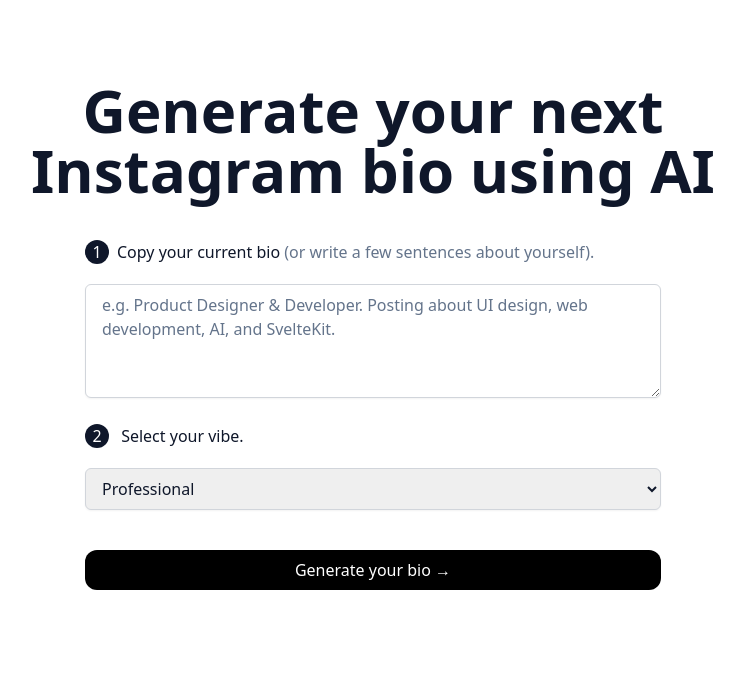
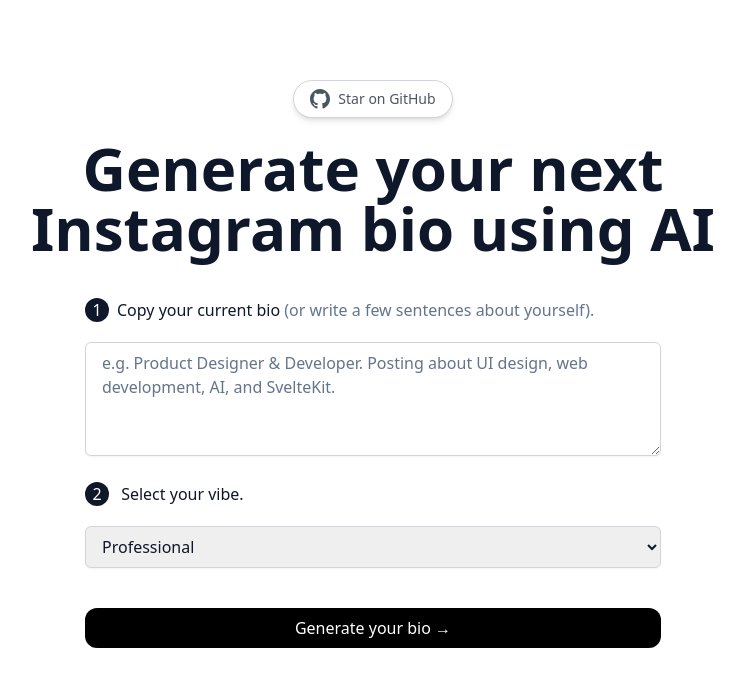
Before and after one commit to zaxwebs/ig-bio-gen, a SvelteKit app: page / in a window 1280 px wide. Shown: the top 686 px of the page, without its empty margins (267-1011 px from the left). Built offline with nearby package versions, Linux system fonts and the light colour scheme.

Commit message:
added star on GitHub link

```diff
--- /dev/null
+++ b/src/lib/components/StarOnGitHub.svelte
@@ -0,0 +1,17 @@
+<a
+	class="flex max-w-fit items-center justify-center space-x-2 rounded-full border border-gray-300 bg-white px-4 py-2 text-sm text-gray-600 shadow-md transition-colors hover:bg-gray-100 mb-5"
+	href="https://github.com/zaxwebs/ig-bio-gen"
+	target="_blank"
+	rel="noopener noreferrer"
+	><svg
+		xmlns="http://www.w3.org/2000/svg"
+		width="20"
+		height="20"
+		fill="currentColor"
+		viewBox="0 0 24 24"
+		><path
+			d="M12 0c-6.626 0-12 5.373-12 12 0 5.302 3.438 9.8 8.207 11.387.599.111.793-.261.793-.577v-2.234c-3.338.726-4.033-1.416-4.033-1.416-.546-1.387-1.333-1.756-1.333-1.756-1.089-.745.083-.729.083-.729 1.205.084 1.839 1.237 1.839 1.237 1.07 1.834 2.807 1.304 3.492.997.107-.775.418-1.305.762-1.604-2.665-.305-5.467-1.334-5.467-5.931 0-1.311.469-2.381 1.236-3.221-.124-.303-.535-1.524.117-3.176 0 0 1.008-.322 3.301 1.23.957-.266 1.983-.399 3.003-.404 1.02.005 2.047.138 3.006.404 2.291-1.552 3.297-1.23 3.297-1.23.653 1.653.242 2.874.118 3.176.77.84 1.235 1.911 1.235 3.221 0 4.609-2.807 5.624-5.479 5.921.43.372.823 1.102.823 2.222v3.293c0 .319.192.694.801.576 4.765-1.589 8.199-6.086 8.199-11.386 0-6.627-5.373-12-12-12z"
+		/></svg
+	>
+	<p>Star on GitHub</p></a
+>
--- a/src/routes/+page.svelte
+++ b/src/routes/+page.svelte
@@ -1,5 +1,6 @@
 <script>
 	import Step from '$lib/components/Step.svelte'
+	import StarOnGitHub from '$lib/components/StarOnGitHub.svelte'
 
 	let bio
 	let tones = [
@@ -14,13 +15,12 @@
 		},
 	]
 	let tone = tones[0]
-
-	$: console.log(tone)
 </script>
 
 <main
 	class="flex flex-1 w-full flex-col items-center justify-center px-4 mt-12 sm:mt-20 text-slate-900"
 >
+	<StarOnGitHub />
 	<h1 class="sm:text-6xl text-4xl max-w-[708px] font-bold text-slate-900 text-center">
 		Generate your next Instagram bio using AI
 	</h1>
```
